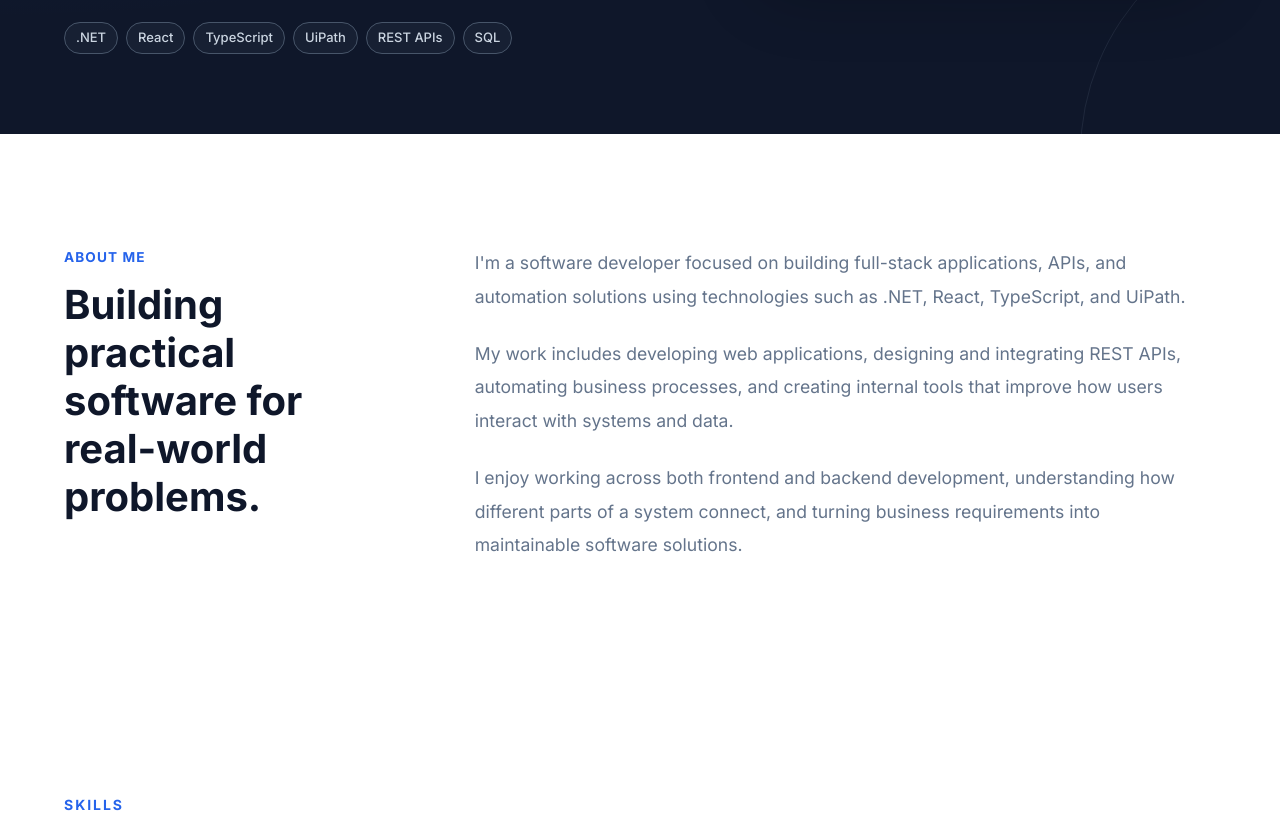
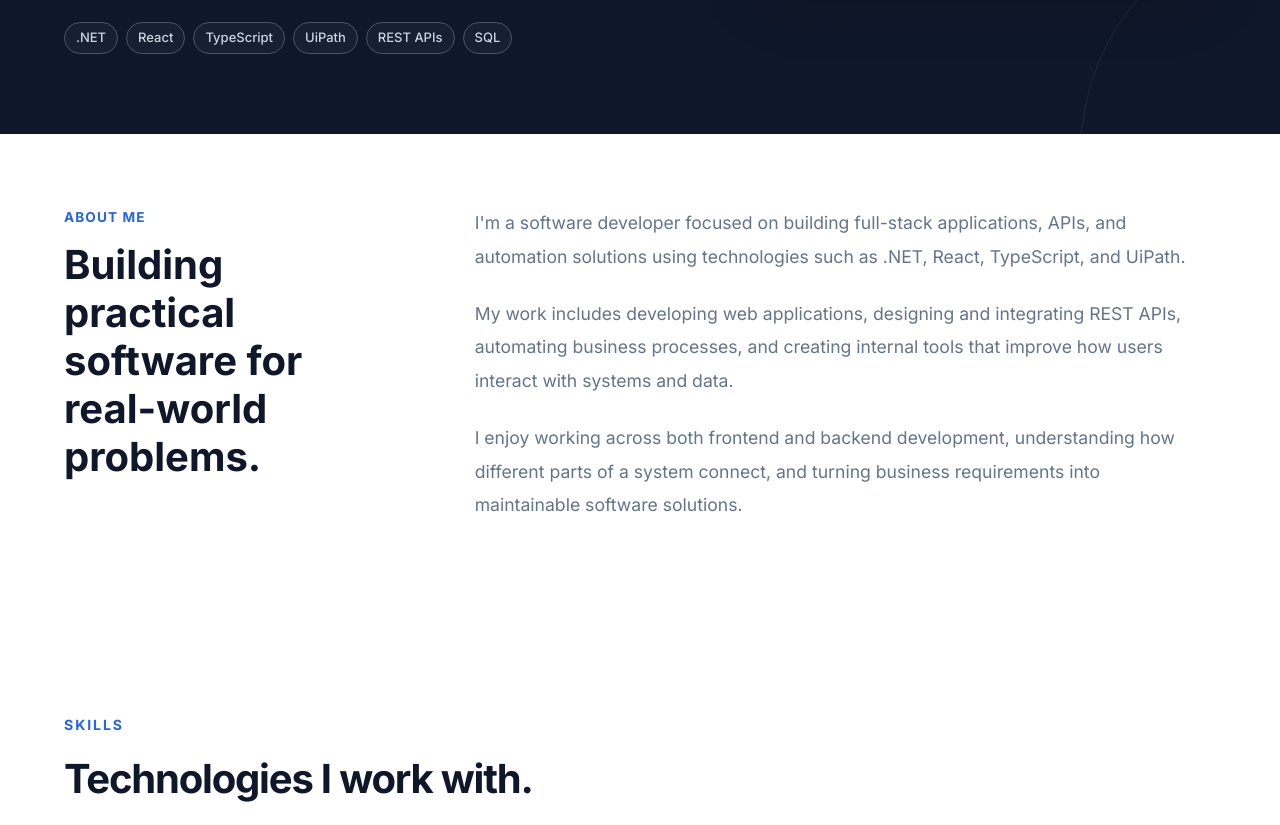
Before and after one commit to mickolapuz/My-Portfolio, a React app: page / in a window 1280 px wide. Shown: the part 615-1440 px from the top of the page. Built offline with nearby package versions, Linux system fonts and the light colour scheme; the HTML template or start-up script is replaced by a standard one.

Commit message:
Reduce spacing between portfolio sections

```diff
--- a/src/sections/AboutSection.tsx
+++ b/src/sections/AboutSection.tsx
@@ -7,8 +7,8 @@ const AboutSection = () => {
       id="about"
       sx={{
         py: {
-          xs: 10,
-          md: 14,
+          xs: 8,
+          md: 9,
         },
         bgcolor: "background.paper",
       }}
```
